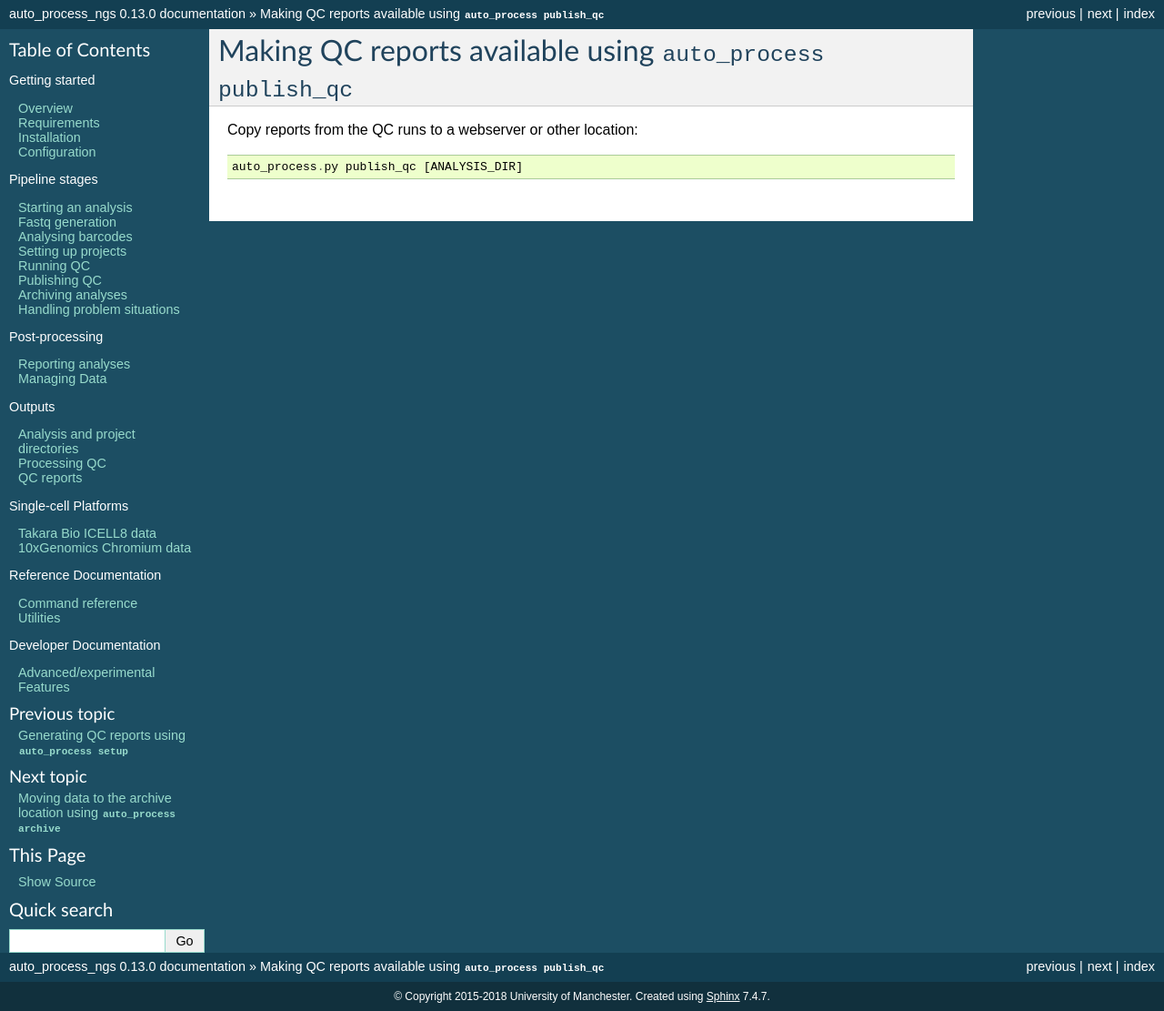
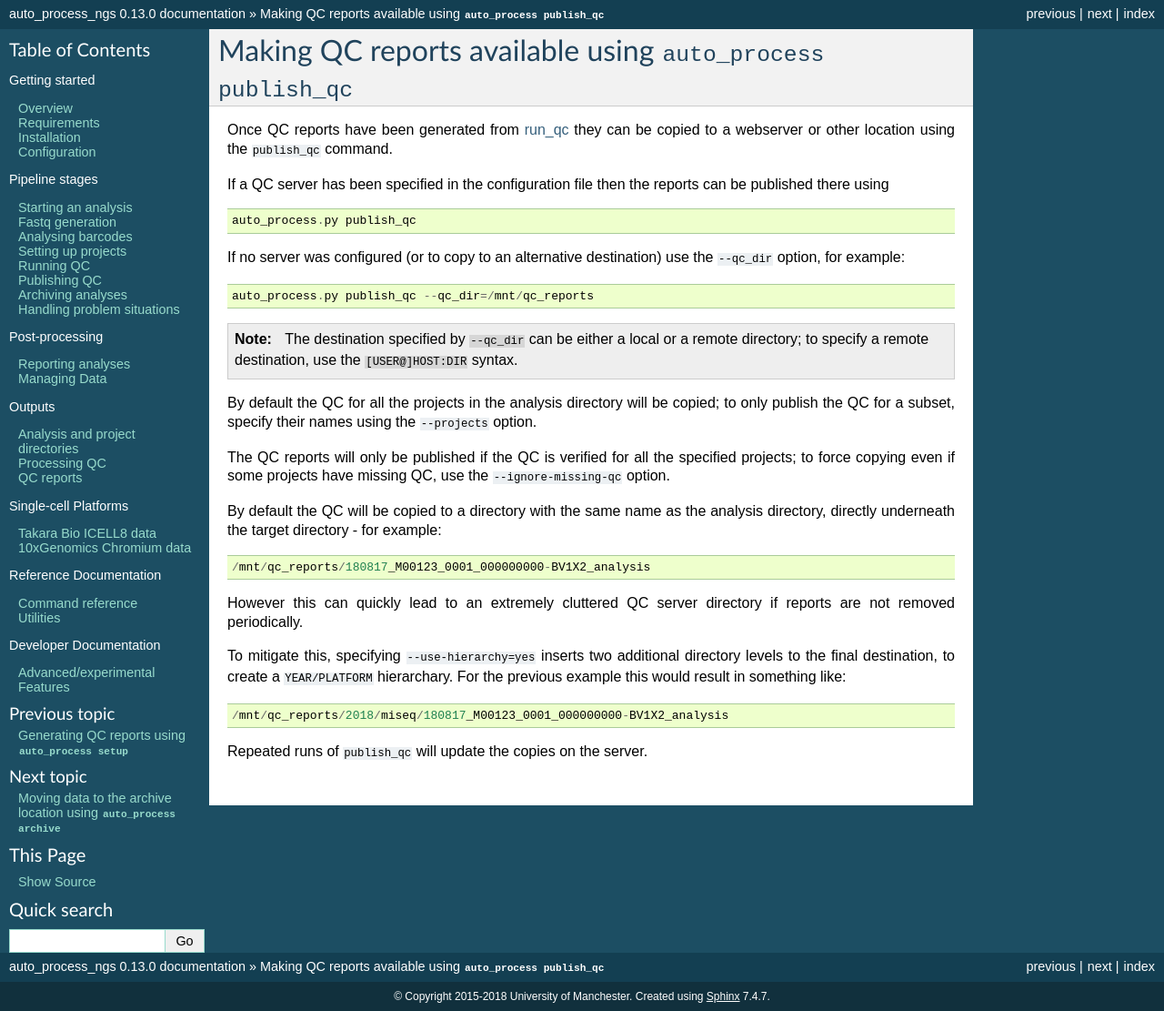
Before and after one commit to fls-bioinformatics-core/auto_process_ngs, a Sphinx documentation site: the page built from docs/source/using/publish_qc.rst, in a window 1280 px wide. Shown: the whole page at 91% size. Built offline with Sphinx 7.4.7, drawn with Linux system fonts in a browser that asks for light colours; pages that are not in the unit, such as notebooks, are missing from menus.

Commit message:
Documentation: updates to expand the section on the 'publish_qc' command.

```diff
--- a/docs/source/using/make_fastqs.rst
+++ b/docs/source/using/make_fastqs.rst
@@ -127,6 +127,11 @@ On completion the ``make_fastqs`` command will produce:
   analysis project directories (see
   :doc:`Setting up project directories <setup_analysis_dirs>`)
 
+.. note::
+
+   The processing QC report can be copied to the QC server using
+   the :doc:`publish_qc command <publish_qc>`.
+
 Handling runs with mixed data: splitting lanes
 ----------------------------------------------
 
--- a/docs/source/using/publish_qc.rst
+++ b/docs/source/using/publish_qc.rst
@@ -1,6 +1,58 @@
 Making QC reports available using ``auto_process publish_qc``
 =============================================================
 
-Copy reports from the QC runs to a webserver or other location::
+Once QC reports have been generated from :doc:`run_qc <run_qc>`
+they can be copied to a webserver or other location using the
+``publish_qc`` command.
 
-   auto_process.py publish_qc [ANALYSIS_DIR]
+If a QC server has been specified in the configuration file
+then the reports can be published there using
+
+::
+
+   auto_process.py publish_qc
+
+If no server was configured (or to copy to an alternative
+destination) use the ``--qc_dir`` option, for example:
+
+::
+
+   auto_process.py publish_qc --qc_dir=/mnt/qc_reports
+
+.. note::
+
+   The destination specified by ``--qc_dir`` can be either
+   a local or a remote directory; to specify a remote
+   destination, use the ``[USER@]HOST:DIR`` syntax.
+
+By default the QC for all the projects in the analysis
+directory will be copied; to only publish the QC for a subset,
+specify their names using the ``--projects`` option.
+
+The QC reports will only be published if the QC is verified
+for all the specified projects; to force copying even if
+some projects have missing QC, use the ``--ignore-missing-qc``
+option.
+
+By default the QC will be copied to a directory with the
+same name as the analysis directory, directly underneath
+the target directory - for example:
+
+::
+
+   /mnt/qc_reports/180817_M00123_0001_000000000-BV1X2_analysis
+
+However this can quickly lead to an extremely cluttered
+QC server directory if reports are not removed periodically.
+
+To mitigate this, specifying ``--use-hierarchy=yes`` inserts
+two additional directory levels to the final destination,
+to create a ``YEAR/PLATFORM`` hierarchary. For the previous
+example this would result in something like:
+
+::
+
+   /mnt/qc_reports/2018/miseq/180817_M00123_0001_000000000-BV1X2_analysis
+
+Repeated runs of ``publish_qc`` will update the copies on the
+server.
--- a/docs/source/using/run_qc.rst
+++ b/docs/source/using/run_qc.rst
@@ -54,6 +54,8 @@ project.
 
 On successful completion of the pipeline for an HTML report is
 generated for each project; these are described in
-:doc:`QC reports <../output/qc_reports>`.
+:doc:`QC reports <../output/qc_reports>`. If a QC server has been
+specified in the configuration then the reports can be copied
+there for sharing using the :doc:`publish_qc command <publish_qc>`.
 
 .. _multiqc: http://multiqc.info/
```
